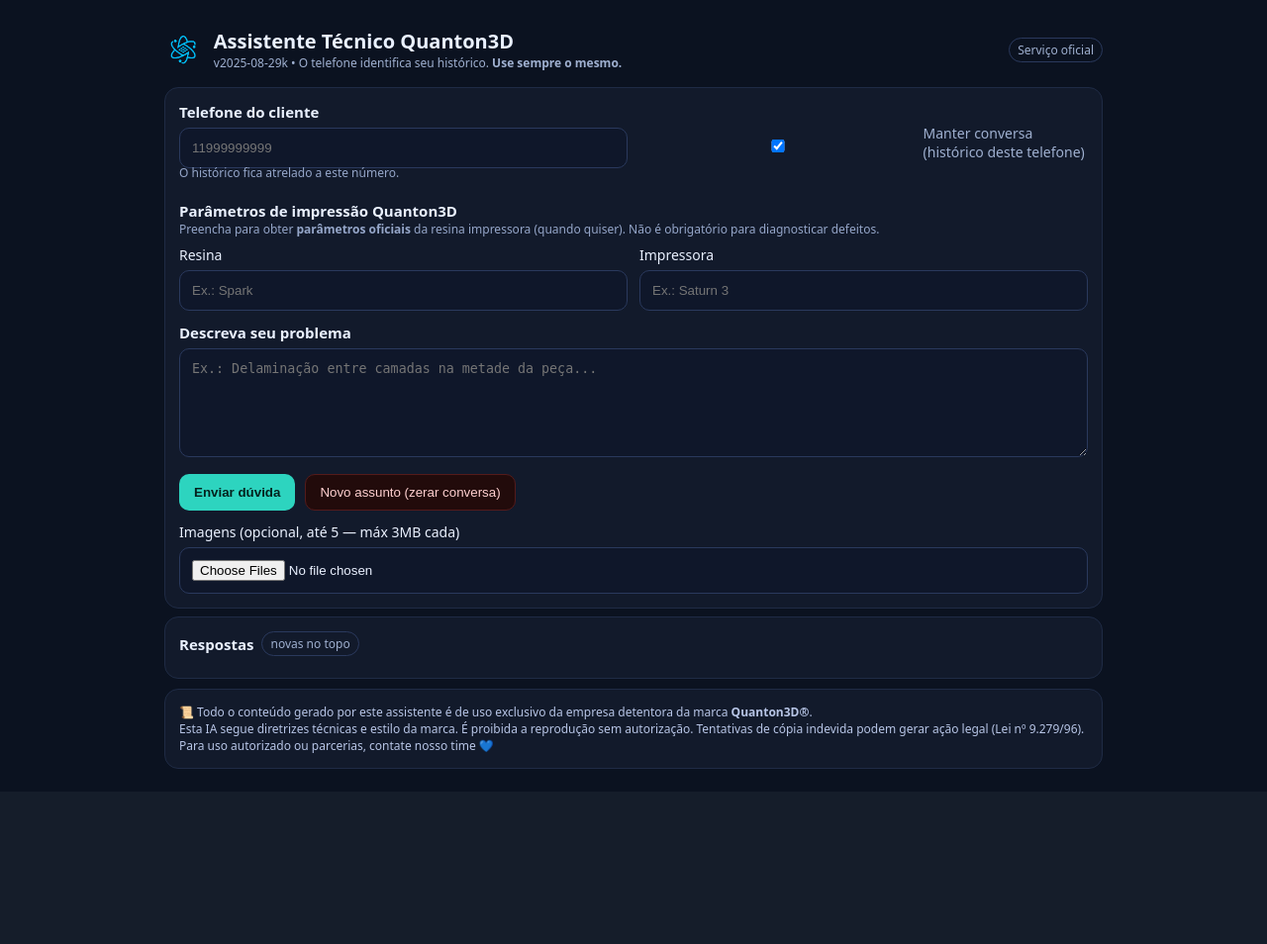
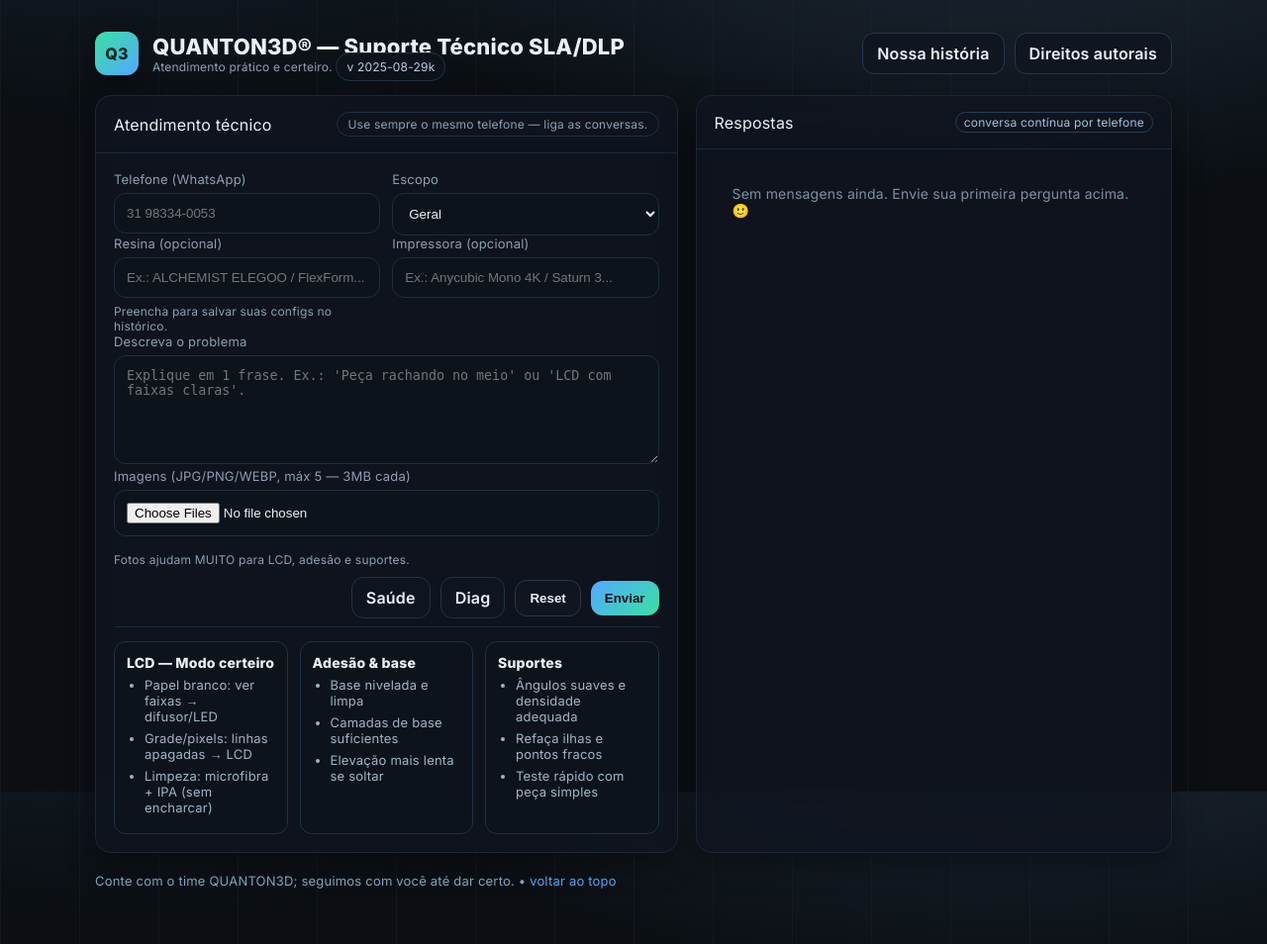
Before and after one commit to ronei2371/quanton3d-assistente, a Flask app: page / in a window 1280 px wide. Shown: the whole page at 99% size. Before the commit the page ends 777 px from the top, so only its background shows below. Run offline with Flask 3, Linux system fonts and the light colour scheme.

Commit message:
UI nova: dark + vidro, layout organizado, preview de imagens e conversa contínua

```diff
--- a/templates/index.html
+++ b/templates/index.html
@@ -1,208 +1,352 @@
-<!DOCTYPE html>
+<!doctype html>
 <html lang="pt-BR">
 <head>
-  <meta charset="UTF-8" />
+  <meta charset="utf-8" />
   <meta name="viewport" content="width=device-width, initial-scale=1" />
-  <title>Assistente Quanton3D</title>
-  <link rel="icon" href="/static/logo.png" />
+  <title>QUANTON3D — Suporte Técnico SLA/DLP</title>
+  <link rel="preconnect" href="https://fonts.gstatic.com" crossorigin />
+  <link href="https://fonts.googleapis.com/css2?family=Inter:wght@400;600;800&display=swap" rel="stylesheet" />
   <style>
-    :root { --bg:#0b1220; --card:#121a2b; --ink:#eaf1ff; --muted:#9fb0d0; --brand:#2dd4bf; --danger:#ef4444; --ok:#22c55e; }
+    :root{
+      --bg:#0b0f14;
+      --card:#0f1520cc;
+      --muted:#8aa0b2;
+      --text:#e9f1f7;
+      --brand:#39e1a2;
+      --brand-2:#53a8ff;
+      --danger:#ff6b6b;
+      --ok:#65ffa8;
+      --ring: 0 0 0 2px color-mix(in srgb, var(--brand) 60%, transparent);
+      --shadow: 0 10px 30px rgba(0,0,0,.35);
+      --radius: 16px;
+    }
     *{box-sizing:border-box}
-    body{margin:0; font-family:system-ui,-apple-system,Segoe UI,Roboto,Ubuntu,Arial; background:var(--bg); color:var(--ink);}
-    a{color:var(--brand); text-decoration:none}
-    .wrap{max-width:980px; margin:auto; padding:16px;}
-    header{display:flex; align-items:center; gap:12px; padding:12px 0 16px}
-    header img{height:40px; width:auto}
-    h1{margin:0; font-size:20px; font-weight:700}
-    .note{font-size:12px; color:var(--muted)}
-    .grid{display:grid; gap:12px}
-    .card{background:var(--card); border:1px solid #1f2b45; border-radius:14px; padding:14px}
-    label{display:block; font-size:14px; margin-bottom:6px}
-    .bigger{font-size:15px; font-weight:700}
-    input, select, textarea{width:100%; padding:12px; border-radius:10px; border:1px solid #2a395d; background:#0f172a; color:var(--ink)}
-    textarea{min-height:110px; resize:vertical}
-    .row{display:grid; grid-template-columns:1fr 1fr; gap:12px}
-    @media (max-width:720px){ .row{grid-template-columns:1fr} }
-    .actions{display:flex; flex-wrap:wrap; gap:10px; align-items:center}
-    button{padding:10px 14px; border-radius:10px; border:1px solid #2a395d; background:#0f172a; color:var(--ink); cursor:pointer}
-    button.primary{background:var(--brand); color:#04221e; border-color:transparent; font-weight:700}
-    button.danger{background:#220b0b; border-color:#541b1b; color:#ffd1d1}
-    .switch{display:flex; align-items:center; gap:8px; font-size:13px; color:var(--muted)}
-    .small{font-size:12px; color:var(--muted)}
-    .pill{display:inline-block; padding:3px 8px; border-radius:999px; font-size:12px; border:1px solid #2a395d; color:var(--muted)}
-    .resp{display:flex; flex-direction:column; gap:10px}
-    .msg{background:#0f172a; border:1px solid #223055; border-radius:12px; padding:12px}
-    .msg h4{margin:0 0 6px 0; font-size:13px; color:#a8b9db}
-    .ok{color:var(--ok)}
-    .err{color:#ff9aa3}
-    .copyright{font-size:12px; color:#b7c5e6}
-    .toast{position:fixed; right:12px; bottom:12px; background:#091225; border:1px solid #1e2b4b; color:#dbe7ff; padding:10px 12px; border-radius:10px; display:none}
-    .hint{font-size:12px; color:#95a6c9; margin-top:-4px; margin-bottom:8px}
+    html,body{height:100%}
+    body{
+      margin:0;
+      font-family:Inter,system-ui,Segoe UI,Roboto,Arial,Helvetica,sans-serif;
+      background:
+        radial-gradient(1200px 600px at 80% -20%, #1b2632 15%, transparent 60%),
+        radial-gradient(1200px 600px at 10% -30%, #15202b 10%, transparent 60%),
+        repeating-linear-gradient(90deg, rgba(255,255,255,.03) 0 1px, transparent 1px 80px),
+        linear-gradient(#0b0f14, #0b0f14);
+      color:var(--text);
+      letter-spacing:.2px;
+    }
+    a{color:var(--brand-2);text-decoration:none}
+    a:hover{text-decoration:underline}
+
+    .wrap{
+      max-width:1120px;
+      margin:32px auto;
+      padding:0 16px 56px;
+    }
+
+    .header{
+      display:flex;align-items:center;gap:16px;justify-content:space-between;margin-bottom:20px
+    }
+    .brand{
+      display:flex;align-items:center;gap:14px
+    }
+    .logo{
+      width:44px;height:44px;border-radius:12px;
+      background: linear-gradient(135deg,var(--brand),var(--brand-2));
+      display:grid;place-items:center;color:#002a1e;font-weight:900;
+      box-shadow: var(--shadow);
+    }
+    .title{font-weight:800;font-size:22px}
+    .version{
+      font-size:12px;color:var(--muted);padding:4px 10px;border:1px solid #203040;border-radius:999px
+    }
+    .actions{display:flex;gap:10px}
+    .btn{
+      border:1px solid #223243;background:#0f1520;color:var(--text);
+      padding:10px 14px;border-radius:12px;cursor:pointer;font-weight:600
+    }
+    .btn:hover{border-color:#38556e}
+    .btn-brand{
+      background:linear-gradient(135deg,var(--brand-2),var(--brand));border:none;color:#041015;
+    }
+    .btn-brand:hover{filter:brightness(1.05)}
+    .btn-ghost{background:#101620;border:1px solid #26374a}
+    .grid{
+      display:grid;grid-template-columns: 1.1fr .9fr;gap:18px
+    }
+    @media (max-width: 980px){ .grid{grid-template-columns:1fr} }
+
+    .card{
+      background:var(--card);backdrop-filter: blur(10px);
+      border:1px solid #1c2733;border-radius:var(--radius);box-shadow:var(--shadow)
+    }
+    .card .hd{
+      padding:16px 18px;border-bottom:1px solid #1b2a38;display:flex;justify-content:space-between;align-items:center
+    }
+    .card .bd{padding:18px}
+
+    .row{display:grid;grid-template-columns:1fr 1fr;gap:12px}
+    .row-3{display:grid;grid-template-columns:1.1fr .9fr;gap:12px}
+    .row-1{display:grid;grid-template-columns:1fr;gap:12px}
+    @media (max-width:720px){ .row, .row-3{grid-template-columns:1fr} }
+
+    label{font-size:13px;color:var(--muted);display:block;margin-bottom:6px}
+    .in{
+      width:100%;padding:12px 12px 12px 12px;border-radius:12px;
+      background:#0d131b;border:1px solid #1f2e3d;color:var(--text);
+      outline:none
+    }
+    .in:focus{box-shadow:var(--ring);border-color:#29506b}
+    textarea.in{min-height:110px;resize:vertical}
+
+    .hint{color:var(--muted);font-size:12px;margin-top:6px}
+
+    .toolbar{display:flex;gap:10px;align-items:center;margin-top:10px}
+    .sp{flex:1}
+    .small{font-size:12px;color:var(--muted)}
+
+    .thumbs{display:flex;gap:10px;flex-wrap:wrap;margin-top:10px}
+    .thumb{
+      width:84px;height:84px;border-radius:12px;background:#0a0f14;border:1px dashed #29445a;
+      display:grid;place-items:center;overflow:hidden
+    }
+    .thumb img{width:100%;height:100%;object-fit:cover}
+
+    .timeline{display:flex;flex-direction:column;gap:10px;max-height:640px;overflow:auto;padding:12px}
+    .bubble{
+      padding:12px 14px;border-radius:14px;border:1px solid #203041;background:#0d1218
+    }
+    .bubble.me{background:#0a1216;border-color:#21424e}
+    .bubble.ai{background:#0f161f;border-color:#24445a}
+    .tag{display:inline-block;padding:2px 8px;border:1px solid #264059;border-radius:999px;color:#9fc1d6;font-size:12px}
+    .empty{color:#7c92a4;font-size:14px;padding:6px}
+
+    .footer{margin-top:20px;color:#7faac0;font-size:13px}
+    .hr{border-top:1px solid #1b2a38;margin:8px 0 14px}
+    .pill{padding:6px 10px;border-radius:999px;background:#0c131a;border:1px solid #213445;color:#b6d2e2;font-size:12px}
+
+    .spin{width:16px;height:16px;border-radius:50%;border:2px solid #1f2f3f;border-top-color:var(--brand);display:inline-block;animation:spin .8s linear infinite;vertical-align:-3px}
+    @keyframes spin{to{transform:rotate(360deg)}}
+
+    .quick{
+      display:grid;grid-template-columns:repeat(3,1fr);gap:12px;margin-top:12px
+    }
+    @media (max-width:980px){ .quick{grid-template-columns:1fr} }
+    .qcard{border:1px solid #223244;border-radius:12px;padding:12px;background:#0c131a}
+    .qcard h4{margin:0 0 6px;font-size:14px}
+    .qcard ul{margin:0;padding-left:18px}
+    .qcard li{color:#9eb5c6;font-size:13px;margin:6px 0}
   </style>
 </head>
 <body>
   <div class="wrap">
-    <header>
-      <img src="/static/logo.png" alt="Quanton3D" />
+    <div class="header">
+      <div class="brand">
+        <div class="logo">Q3</div>
         <div>
-        <h1>Assistente Técnico Quanton3D</h1>
-        <div class="note">v<span id="ver">{{ app_version or "" }}</span> • O telefone identifica seu histórico. <b>Use sempre o mesmo.</b></div>
+          <div class="title">QUANTON3D® — Suporte Técnico SLA/DLP</div>
+          <div class="small">Atendimento prático e certeiro. <span class="pill">v {{ app_version or "local" }}</span></div>
         </div>
-      <div style="margin-left:auto" class="pill">Serviço oficial</div>
-    </header>
-
-    <div class="card grid">
-      <div class="row">
-        <div>
-          <label class="bigger" for="phone">Telefone do cliente</label>
-          <input id="phone" type="tel" placeholder="11999999999" />
-          <div class="hint">O histórico fica atrelado a este número.</div>
       </div>
-        <div class="switch">
-          <input id="keep" type="checkbox" checked />
-          <label for="keep">Manter conversa (histórico deste telefone)</label>
+      <div class="actions">
+        <a class="btn btn-ghost" href="#" onclick="alert('Em breve ✨');return false;">Nossa história</a>
+        <a class="btn btn-ghost" href="#" onclick="alert('Direitos reservados QUANTON3D®');return false;">Direitos autorais</a>
       </div>
     </div>
 
-      <div>
-        <div class="bigger" style="margin-bottom:4px">Parâmetros de impressão Quanton3D</div>
-        <div class="hint">Preencha para obter <b>parâmetros oficiais</b> da resina impressora (quando quiser). Não é obrigatório para diagnosticar defeitos.</div>
+    <div class="grid">
+      <!-- FORM -->
+      <div class="card">
+        <div class="hd">
+          <div>Atendimento técnico</div>
+          <div class="version">Use sempre o mesmo telefone — liga as conversas.</div>
+        </div>
+        <div class="bd">
+          <form id="f" enctype="multipart/form-data" onsubmit="return false;">
             <div class="row">
               <div>
-            <label for="resin">Resina</label>
-            <input id="resin" type="text" placeholder="Ex.: Spark" />
+                <label>Telefone (WhatsApp)</label>
+                <input class="in" name="phone" id="phone" placeholder="31 98334-0053" required />
               </div>
               <div>
-            <label for="printer">Impressora</label>
-            <input id="printer" type="text" placeholder="Ex.: Saturn 3" />
+                <label>Escopo</label>
+                <select class="in" name="scope" id="scope">
+                  <option value="geral">Geral</option>
+                  <option value="lcd">Na tela (LCD)</option>
+                  <option value="fatiamento">Fatiamento</option>
+                  <option value="mecanica">Mecânica</option>
+                  <option value="resina">Resina</option>
+                </select>
+              </div>
+            </div>
+
+            <div class="row">
+              <div>
+                <label>Resina (opcional)</label>
+                <input class="in" name="resin" id="resin" placeholder="Ex.: ALCHEMIST ELEGOO / FlexForm..." />
+                <div class="hint">Preencha para salvar suas configs no histórico.</div>
+              </div>
+              <div>
+                <label>Impressora (opcional)</label>
+                <input class="in" name="printer" id="printer" placeholder="Ex.: Anycubic Mono 4K / Saturn 3..." />
+              </div>
+            </div>
+
+            <div class="row-1">
+              <div>
+                <label>Descreva o problema</label>
+                <textarea class="in" name="problem" id="problem" placeholder="Explique em 1 frase. Ex.: 'Peça rachando no meio' ou 'LCD com faixas claras'." required></textarea>
+              </div>
+            </div>
+
+            <div class="row-1">
+              <div>
+                <label>Imagens (JPG/PNG/WEBP, máx 5 — 3MB cada)</label>
+                <input class="in" type="file" name="photos" id="photos" multiple accept="image/*" />
+                <div class="thumbs" id="thumbs"></div>
+                <div class="hint">Fotos ajudam MUITO para LCD, adesão e suportes.</div>
+              </div>
+            </div>
+
+            <div class="toolbar">
+              <div class="sp"></div>
+              <a class="btn" id="btnHealth" href="/healthz" target="_blank" rel="noopener">Saúde</a>
+              <a class="btn" id="btnDiag" href="/diag" target="_blank" rel="noopener">Diag</a>
+              <button class="btn btn-ghost" id="btnReset" type="button" title="Limpa o histórico deste telefone">Reset</button>
+              <button class="btn btn-brand" id="btnSend" type="submit">Enviar</button>
+            </div>
+          </form>
+
+          <div class="hr"></div>
+
+          <div class="quick">
+            <div class="qcard">
+              <h4>LCD — Modo certeiro</h4>
+              <ul>
+                <li>Papel branco: ver faixas → difusor/LED</li>
+                <li>Grade/pixels: linhas apagadas → LCD</li>
+                <li>Limpeza: microfibra + IPA (sem encharcar)</li>
+              </ul>
+            </div>
+            <div class="qcard">
+              <h4>Adesão & base</h4>
+              <ul>
+                <li>Base nivelada e limpa</li>
+                <li>Camadas de base suficientes</li>
+                <li>Elevação mais lenta se soltar</li>
+              </ul>
+            </div>
+            <div class="qcard">
+              <h4>Suportes</h4>
+              <ul>
+                <li>Ângulos suaves e densidade adequada</li>
+                <li>Refaça ilhas e pontos fracos</li>
+                <li>Teste rápido com peça simples</li>
+              </ul>
+            </div>
           </div>
         </div>
       </div>
 
-      <div>
-        <label class="bigger" for="problem">Descreva seu problema</label>
-        <textarea id="problem" placeholder="Ex.: Delaminação entre camadas na metade da peça..."></textarea>
-      </div>
-
-      <div class="actions">
-        <button id="send" class="primary">Enviar dúvida</button>
-        <button id="reset" class="danger" title="Zera o histórico deste telefone">Novo assunto (zerar conversa)</button>
-        <span id="status" class="small"></span>
-      </div>
-
-      <div>
-        <label for="images">Imagens (opcional, até 5 — máx 3MB cada)</label>
-        <input id="images" type="file" accept="image/png,image/jpeg,image/webp" multiple />
+      <!-- CHAT -->
+      <div class="card">
+        <div class="hd">
+          <div>Respostas</div>
+          <div class="small">
+            <span class="tag">conversa contínua por telefone</span>
           </div>
         </div>
-
-    <div style="height:8px"></div>
-
-    <div class="card">
-      <div style="display:flex; align-items:center; gap:8px; margin-bottom:8px">
-        <div class="bigger">Respostas</div>
-        <span class="pill">novas no topo</span>
+        <div class="bd">
+          <div id="tl" class="timeline">
+            <div class="empty">Sem mensagens ainda. Envie sua primeira pergunta acima. 🙂</div>
           </div>
-      <div id="resp" class="resp"></div>
-    </div>
-
-    <div style="height:10px"></div>
-
-    <div class="card">
-      <div class="copyright">
-        📜 Todo o conteúdo gerado por este assistente é de uso exclusivo da empresa detentora da marca <b>Quanton3D®</b>.<br/>
-        Esta IA segue diretrizes técnicas e estilo da marca. É proibida a reprodução sem autorização. Tentativas de cópia indevida podem gerar ação legal (Lei nº 9.279/96).<br/>
-        Para uso autorizado ou parcerias, contate nosso time 💙
         </div>
       </div>
     </div>
 
-  <div id="toast" class="toast"></div>
+    <div class="footer">
+      Conte com o time QUANTON3D; seguimos com você até dar certo. •
+      <a href="#" onclick="window.scrollTo({top:0,behavior:'smooth'});return false;">voltar ao topo</a>
+    </div>
+  </div>
 
   <script>
-    const el = s => document.querySelector(s);
-    const phoneEl   = el('#phone');
-    const keepEl    = el('#keep');
-    const resinEl   = el('#resin');
-    const printerEl = el('#printer');
-    const probEl    = el('#problem');
-    const imagesEl  = el('#images');
-    const respEl    = el('#resp');
-    const statusEl  = el('#status');
-    const toastEl   = el('#toast');
+    const el = (id)=>document.getElementById(id);
+    const tl = el('tl');
+    const thumbs = el('thumbs');
+    const phone = el('phone');
+    const scope = el('scope');
+    const resin = el('resin');
+    const printer = el('printer');
+    const problem = el('problem');
+    const photos = el('photos');
+    const btnSend = el('btnSend');
+    const btnReset = el('btnReset');
 
-    // ——— util
-    function toast(msg, ok=true){ toastEl.textContent = msg; toastEl.style.display='block'; setTimeout(()=>toastEl.style.display='none', 2500); }
-    function prependMsg(title, body, cls=''){
-      const box = document.createElement('div');
-      box.className = 'msg';
-      box.innerHTML = `<h4>${title}</h4><div class="${cls}">${body.replace(/\n/g,'<br/>')}</div>`;
-      respEl.prepend(box);
+    // Previews
+    photos.addEventListener('change', ()=>{
+      thumbs.innerHTML = '';
+      [...photos.files].slice(0,5).forEach(f=>{
+        const d = document.createElement('div');
+        d.className='thumb';
+        const img = document.createElement('img');
+        d.appendChild(img);
+        thumbs.appendChild(d);
+        const reader = new FileReader();
+        reader.onload = e => img.src = e.target.result;
+        reader.readAsDataURL(f);
+      });
+    });
+
+    function addBubble(role, text){
+      const b = document.createElement('div');
+      b.className = 'bubble ' + (role==='me'?'me':'ai');
+      b.innerText = text;
+      tl.querySelector('.empty')?.remove();
+      tl.appendChild(b);
+      tl.scrollTop = tl.scrollHeight;
     }
 
-    // ——— lembrar telefone no navegador do cliente
-    const LS_KEY = 'quanton3d_phone';
-    const savedPhone = localStorage.getItem(LS_KEY);
-    if(savedPhone){ phoneEl.value = savedPhone; }
-    phoneEl.addEventListener('change', ()=> localStorage.setItem(LS_KEY, phoneEl.value.replace(/\D+/g,'') ));
+    // Reset conversas
+    btnReset.addEventListener('click', ()=>{
+      const p = (phone.value||'').replace(/\D/g,'');
+      if(!p){ alert('Informe o telefone para resetar.'); return; }
+      if(!confirm('Limpar histórico deste telefone?')) return;
+      window.open(`/reset?phone=${encodeURIComponent(p)}`,'_blank');
+    });
 
-    // ——— enviar dúvida
-    el('#send').addEventListener('click', async ()=>{
-      const phone = (phoneEl.value||'').trim();
-      const problem = (probEl.value||'').trim();
-      if(!phone){ toast('Informe o telefone.', false); phoneEl.focus(); return; }
-      if(!problem){ toast('Descreva o problema.', false); probEl.focus(); return; }
+    // Enviar
+    document.getElementById('f').addEventListener('submit', async ()=>{
+      const p = phone.value.trim();
+      const text = problem.value.trim();
+      if(!p || !text){ alert('Preencha telefone e problema.'); return; }
 
+      addBubble('me', text);
+      const label = btnSend.innerHTML;
+      btnSend.innerHTML = '<span class="spin"></span> Enviando...';
+      btnSend.disabled = true;
+
+      try{
         const fd = new FormData();
-      fd.append('phone', phone);
-      fd.append('scope', 'desconhecido');
-      fd.append('resin', (resinEl.value||'').trim());
-      fd.append('printer', (printerEl.value||'').trim());
-      fd.append('problem', problem);
-      fd.append('continue', keepEl.checked ? '1':'0');
+        fd.append('phone', p);
+        fd.append('scope', scope.value);
+        fd.append('resin', resin.value);
+        fd.append('printer', printer.value);
+        fd.append('problem', text);
+        // arquivos (máx 5)
+        [...photos.files].slice(0,5).forEach(f => fd.append('photos', f));
 
-      const files = imagesEl.files || [];
-      if(files.length>5){ toast('Máximo 5 imagens.', false); return; }
-      for(let i=0;i<files.length;i++){ fd.append('images', files[i]); }
+        const r = await fetch('/chat', { method: 'POST', body: fd });
+        const js = await r.json().catch(()=>({ok:false,error:'Erro ao ler resposta.'}));
 
-      statusEl.textContent = 'Enviando...';
-      try{
-        const r = await fetch('/chat', { method:'POST', body: fd });
-        const j = await r.json();
-        if(!j.ok){
-          prependMsg('Erro', j.error || 'Falha ao responder.', 'err');
+        if(js.ok){
+          addBubble('ai', js.reply || js.answer || '(sem conteúdo)');
         }else{
-          const cls = j.classification ? `(${j.classification}) ` : '';
-          const title = `Assistente ${cls}• imagens: ${j.images||0}`;
-          const body  = (j.answer||'').trim() || '(sem texto)';
-          prependMsg(title, body);
-          // limpa apenas problema e imagens (mantém telefone e preferências)
-          // probEl.value = ''; // se quiser limpar a caixa, descomente
-          imagesEl.value = '';
+          addBubble('ai', '⚠️ ' + (js.error || 'Falha ao processar. Tente novamente.'));
         }
       }catch(e){
-        prependMsg('Erro', String(e), 'err');
+        addBubble('ai', '⚠️ Erro de rede: ' + e.message);
       }finally{
-        statusEl.textContent = '';
-      }
-    });
-
-    // ——— reset (novo assunto)
-    el('#reset').addEventListener('click', async ()=>{
-      const phone = (phoneEl.value||'').trim();
-      if(!phone){ toast('Informe o telefone para resetar o assunto.', false); phoneEl.focus(); return; }
-      if(!confirm('Zerar a conversa deste telefone? Isso não apaga seus arquivos.')) return;
-      try{
-        const r = await fetch(`/reset?phone=${encodeURIComponent(phone)}`);
-        const j = await r.json();
-        if(j && j.ok){
-          toast('Assunto zerado. Pode começar um tema novo!');
-          prependMsg('Sistema', 'Assunto zerado para este telefone.', 'ok');
-        }else{
-          toast('Não foi possível zerar agora.', false);
-        }
-      }catch(e){
-        toast('Falha ao conectar.', false);
+        btnSend.innerHTML = label;
+        btnSend.disabled = false;
       }
     });
   </script>
```
Lines whose indentation alone changed are shown as unchanged.
